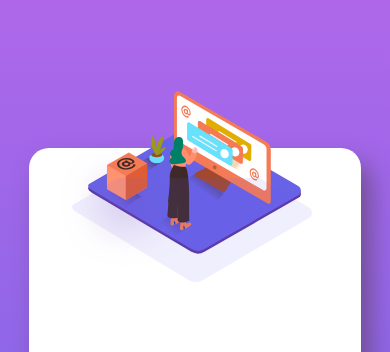
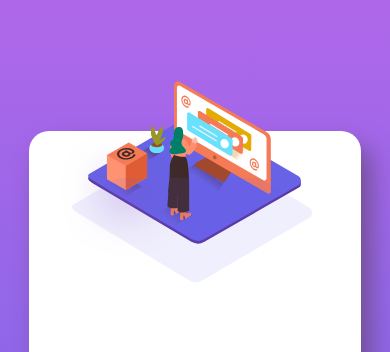
Before and after one commit to apatrickg/Accordion, a plain HTML site: page index.html in a window 390 px wide. Shown: the top 352 px of the page. Drawn offline with Linux system fonts and the light colour scheme.

Commit message:
update mobile

```diff
--- a/style.css
+++ b/style.css
@@ -148,7 +148,7 @@ hr{
     justify-content: center;
     align-items: center;
     flex-direction: column;
-    height: 65vh;
+    height: 69vh;
     width: 85vw;
 }
 
@@ -167,7 +167,7 @@ hr{
      position: relative;
      height: auto;
      width: 90%;
-     transform: translate(0px, -140px);
+     transform: translate(0px, -150px);
  }
 
  .element{
```
